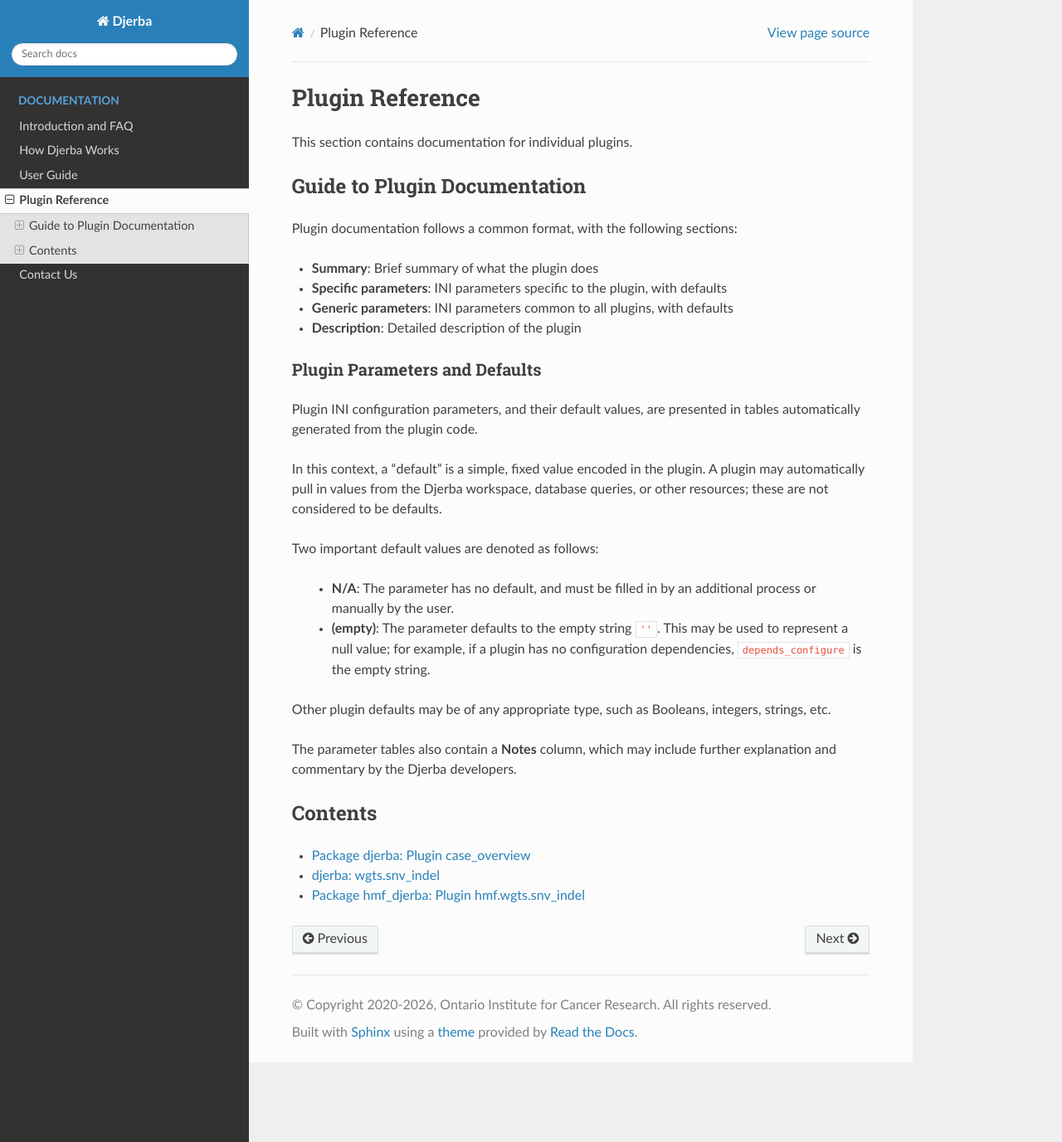
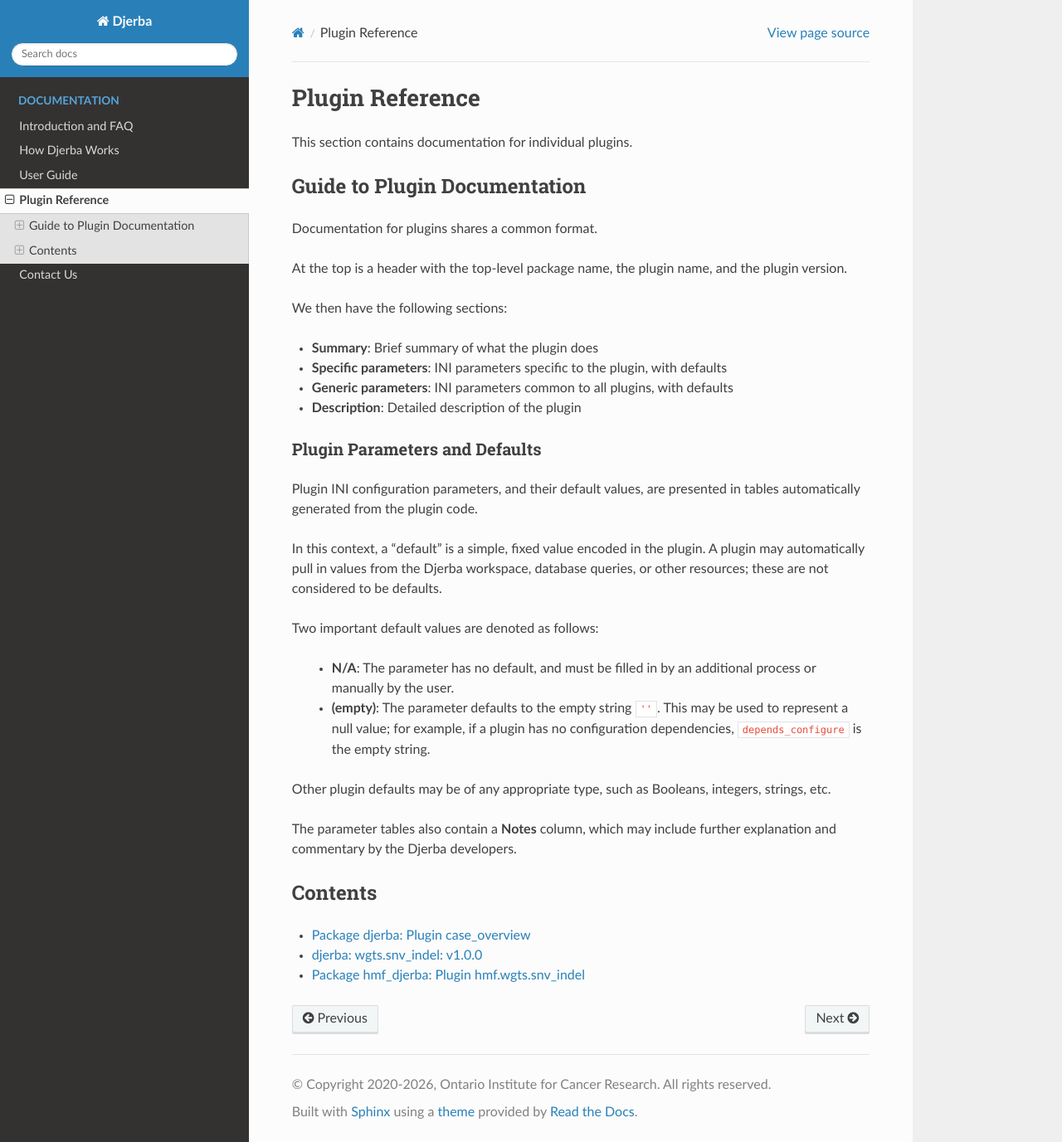
Before and after one commit to oicr-gsi/djerba_docs, a Sphinx documentation site: the page built from source/plugin_reference/plugin_reference.rst, in a window 1280 px wide and 1377 px high. Shown: the whole window at 83% size. Built offline with Sphinx 7.4.7 and the Read the Docs theme 3.1.0, drawn with Linux system fonts in a browser that asks for light colours.

Commit message:
update documentation guide, add version to wgts.snv_indel

```diff
--- a/source/plugin_reference/plugin_reference.rst
+++ b/source/plugin_reference/plugin_reference.rst
@@ -9,7 +9,11 @@ This section contains documentation for individual plugins.
 Guide to Plugin Documentation
 =============================
 
-Plugin documentation follows a common format, with the following sections:
+Documentation for plugins shares a common format.
+
+At the top is a header with the top-level package name, the plugin name, and the plugin version.
+
+We then have the following sections:
 
 * **Summary**: Brief summary of what the plugin does
 * **Specific parameters**: INI parameters specific to the plugin, with defaults
--- a/source/plugin_reference/plugins/djerba/wgts/snv_indel/djerba.wgts.snv_indel.autodoc.rst
+++ b/source/plugin_reference/plugins/djerba/wgts/snv_indel/djerba.wgts.snv_indel.autodoc.rst
@@ -1,12 +1,13 @@
-======================
-djerba: wgts.snv_indel
-======================
+==============================
+djerba: wgts.snv_indel: v1.0.0
+==============================
 
 
         * :ref:`djerba.wgts.snv_indel_summary`
         * :ref:`djerba.wgts.snv_indel_generic_params`
         * :ref:`djerba.wgts.snv_indel_specific_params`
         * :ref:`djerba.wgts.snv_indel_description`
+
 
 For explanation of each section, see the main :ref:`plugin-reference` page.
         .. _djerba.wgts.snv_indel_summary:
```
